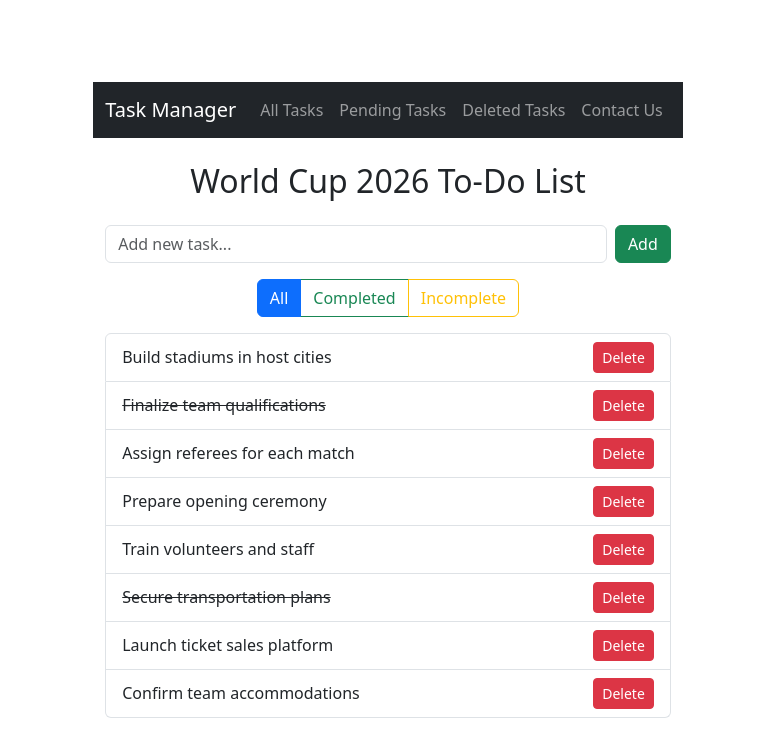
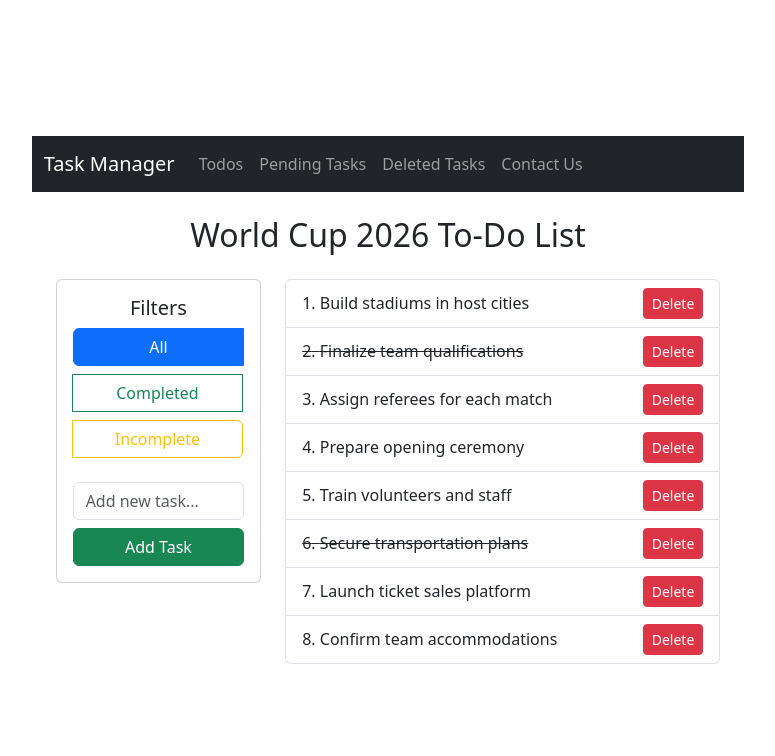
Before and after one commit to mugabebertrand/React-Project003, a React (Vite) app: page / in a window 1280 px wide. Shown: the top 756 px of the page, without its empty margins (252-1027 px from the left). Built offline with nearby package versions, Linux system fonts and the light colour scheme.

Commit message:
update todos.jsx

```diff
--- a/src/App.jsx
+++ b/src/App.jsx
@@ -1,44 +1,40 @@
-import { useState } from 'react'
-import reactLogo from './assets/react.svg'
-import viteLogo from '/vite.svg'
-import './App.css'
-import { Route, Routes } from 'react-router-dom'
-import Navbar from './Navbar'
-import Home from './Home'
+import { useState } from 'react';
+import './App.css';
+import { Route, Routes } from 'react-router-dom';
+import Navbar from './Navbar';
+import Home from './Home';
 import Todos from './Todos';
-import DeletedTask from './DeletedTask'
-import PendingTask from './PendingTask'
+import DeletedTask from './DeletedTask';
+import PendingTask from './PendingTask';
 import ContactUs from './ContactUs';
 
 const initialTodos = [
-  { id: 1, text: "Research stadium locations in USA, Canada, Mexico", status: "pending" },
-  { id: 2, text: "Create match schedule and fixtures", status: "completed" },
-  { id: 3, text: "Design ticket booking UI mockup", status: "pending" },
-  { id: 4, text: "Build country team profiles with flags and players", status: "pending" },
-  { id: 5, text: "Add group stage sorting functionality", status: "pending" },
-  { id: 6, text: "Implement live score update feature", status: "pending" },
-  { id: 7, text: "Create fan zone page with music and facts", status: "completed" },
-  { id: 8, text: "Plan launch promotion and social media strategy", status: "deleted" }
+  { id: 1, text: 'Build stadiums in host cities', status: 'pending' },
+  { id: 2, text: 'Finalize team qualifications', status: 'completed' },
+  { id: 3, text: 'Assign referees for each match', status: 'pending' },
+  { id: 4, text: 'Prepare opening ceremony', status: 'pending' },
+  { id: 5, text: 'Train volunteers and staff', status: 'pending' },
+  { id: 6, text: 'Secure transportation plans', status: 'completed' },
+  { id: 7, text: 'Launch ticket sales platform', status: 'pending' },
+  { id: 8, text: 'Confirm team accommodations', status: 'pending' },
 ];
 
 function App() {
-  const [todos, setTodos] = useState(initialTodos)
+  const [todos, setTodos] = useState(initialTodos);
 
   return (
     <>
       <Navbar />
       <div className="container mt-4">
         <Routes>
-
           <Route path="/" element={<Todos todos={todos} setTodos={setTodos} />} />
           <Route path="/pending-task" element={<PendingTask todos={todos} setTodos={setTodos} />} />
           <Route path="/deleted-task" element={<DeletedTask todos={todos} setTodos={setTodos} />} />
           <Route path="/contact-us" element={<ContactUs />} />
         </Routes>
       </div>
-
     </>
   );
 }
 
-export default App
+export default App;
--- a/src/DeletedTask.jsx
+++ b/src/DeletedTask.jsx
@@ -1,9 +1,7 @@
 import React from 'react';
 
 function DeletedTask({ todos, setTodos }) {
-
   const deletedTasks = todos.filter(t => t.status === 'deleted');
-
 
   const restoreTask = (id) => {
     setTodos(
--- a/src/Navbar.jsx
+++ b/src/Navbar.jsx
@@ -21,7 +21,7 @@ function Navbar() {
 
         <div className="collapse navbar-collapse" id="navbarNav">
           <ul className="navbar-nav">
-            <li className="nav-item"><Link className="nav-link" to="/">All Tasks</Link></li>
+            <li className="nav-item"><Link className="nav-link" to="/">Todos</Link></li>
             <li className="nav-item"><Link className="nav-link" to="/pending-task">Pending Tasks</Link></li>
             <li className="nav-item"><Link className="nav-link" to="/deleted-task">Deleted Tasks</Link></li>
             <li className="nav-item"><Link className="nav-link" to="/contact-us">Contact Us</Link></li>
--- a/src/PendingTask.jsx
+++ b/src/PendingTask.jsx
@@ -1,7 +1,6 @@
 import React from 'react';
 
 function PendingTask({ todos, setTodos }) {
-  // Filter to only pending and not deleted
   const pendingTasks = todos.filter(t => t.status === 'pending');
 
   const toggleTaskStatus = (id) => {
--- a/src/Todos.jsx
+++ b/src/Todos.jsx
@@ -1,18 +1,6 @@
 import React, { useState } from 'react';
 
-
-function Todos() {
-  const [todos, setTodos] = useState([
-    { id: 1, text: 'Build stadiums in host cities', completed: false },
-    { id: 2, text: 'Finalize team qualifications', completed: true },
-    { id: 3, text: 'Assign referees for each match', completed: false },
-    { id: 4, text: 'Prepare opening ceremony', completed: false },
-    { id: 5, text: 'Train volunteers and staff', completed: false },
-    { id: 6, text: 'Secure transportation plans', completed: true },
-    { id: 7, text: 'Launch ticket sales platform', completed: false },
-    { id: 8, text: 'Confirm team accommodations', completed: false },
-  ]);
-
+function Todos({ todos, setTodos }) {
   const [newTodo, setNewTodo] = useState('');
   const [filter, setFilter] = useState('all');
 
@@ -22,7 +10,7 @@ function Todos() {
     const newTask = {
       id: Date.now(),
       text: newTodo,
-      completed: false,
+      status: 'pending',
     };
     setTodos([...todos, newTask]);
     setNewTodo('');
@@ -31,61 +19,110 @@ function Todos() {
   const toggleComplete = (id) => {
     setTodos(
       todos.map((todo) =>
-        todo.id === id ? { ...todo, completed: !todo.completed } : todo
+        todo.id === id
+          ? { ...todo, status: todo.status === 'completed' ? 'pending' : 'completed' }
+          : todo
       )
     );
   };
 
   const deleteTodo = (id) => {
-    setTodos(todos.filter((todo) => todo.id !== id));
+    setTodos(
+      todos.map((todo) => (todo.id === id ? { ...todo, status: 'deleted' } : todo))
+    );
   };
 
   const filteredTodos = todos.filter((todo) => {
-    if (filter === 'completed') return todo.completed;
-    if (filter === 'incomplete') return !todo.completed;
-    return true;
+    if (filter === 'completed') return todo.status === 'completed';
+    if (filter === 'incomplete') return todo.status === 'pending';
+    return todo.status !== 'deleted';
   });
 
   return (
-    <div className="todo-container">
+    <div className="container mt-4">
       <h2 className="text-center mb-4">World Cup 2026 To-Do List</h2>
-
-      <form onSubmit={handleAddTodo} className="mb-3 d-flex gap-2">
+      <div className="row">
+        {/* Sidebar */}
+        <div className="col-md-4 mb-3">
+          <div className="card p-3">
+            <h5>Filters</h5>
+            <div className="btn-group d-flex flex-column" role="group" aria-label="Task filters">
+              <button
+                type="button"
+                className={`btn btn-outline-primary mb-2 w-100 ${filter === 'all' ? 'active' : ''}`}
+                onClick={() => setFilter('all')}
+                style={{ whiteSpace: 'nowrap' }}
+              >
+                All
+              </button>
+              <button
+                type="button"
+                className={`btn btn-outline-success mb-2 w-100 ${filter === 'completed' ? 'active' : ''}`}
+                onClick={() => setFilter('completed')}
+                style={{ whiteSpace: 'nowrap' }}
+              >
+                Completed
+              </button>
+              <button
+                type="button"
+                className={`btn btn-outline-warning mb-2 w-100 ${filter === 'incomplete' ? 'active' : ''}`}
+                onClick={() => setFilter('incomplete')}
+                style={{ whiteSpace: 'nowrap' }}
+              >
+                Incomplete
+              </button>
+            </div>
+            <form onSubmit={handleAddTodo} className="mt-3">
               <input
                 type="text"
                 value={newTodo}
                 onChange={(e) => setNewTodo(e.target.value)}
                 placeholder="Add new task..."
-          className="form-control"
+                className="form-control mb-2"
               />
-        <button className="btn btn-success" type="submit">Add</button>
+              <button type="submit" className="btn btn-success w-100">
+                Add Task
+              </button>
             </form>
-
-
-      <div className="btn-group mb-3">
-        <button className={`btn btn-outline-primary ${filter === 'all' ? 'active' : ''}`} onClick={() => setFilter('all')}>All</button>
-        <button className={`btn btn-outline-success ${filter === 'completed' ? 'active' : ''}`} onClick={() => setFilter('completed')}>Completed</button>
-        <button className={`btn btn-outline-warning ${filter === 'incomplete' ? 'active' : ''}`} onClick={() => setFilter('incomplete')}>Incomplete</button>
+          </div>
         </div>
 
+        {/* Main content: Task list */}
+        <div className="col-md-8">
+          {filteredTodos.length === 0 ? (
+            <p className="text-center">No tasks to display.</p>
+          ) : (
             <ul className="list-group">
-        {filteredTodos.map((todo) => (
+              {filteredTodos.map((todo, index) => (
                 <li
                   key={todo.id}
                   className={`list-group-item d-flex justify-content-between align-items-center ${
-              todo.completed ? 'completed-task' : ''
+                    todo.status === 'completed' ? 'completed-task' : ''
                   }`}
                 >
                   <span
-              style={{ textDecoration: todo.completed ? 'line-through' : 'none', cursor: 'pointer' }}
+                    style={{
+                      textDecoration: todo.status === 'completed' ? 'line-through' : 'none',
+                      cursor: 'pointer',
+                    }}
                     onClick={() => toggleComplete(todo.id)}
+                    title="Toggle complete"
                   >
-              {todo.text}
+                    {index + 1}. {todo.text}
                   </span>
-            <button className="btn btn-sm btn-danger" onClick={() => deleteTodo(todo.id)}>Delete</button>
+                  <button
+                    className="btn btn-sm btn-danger"
+                    onClick={() => deleteTodo(todo.id)}
+                    title="Delete task"
+                  >
+                    Delete
+                  </button>
                 </li>
               ))}
             </ul>
+          )}
+        </div>
+      </div>
     </div>
   );
 }
```
Lines whose indentation alone changed are shown as unchanged.
